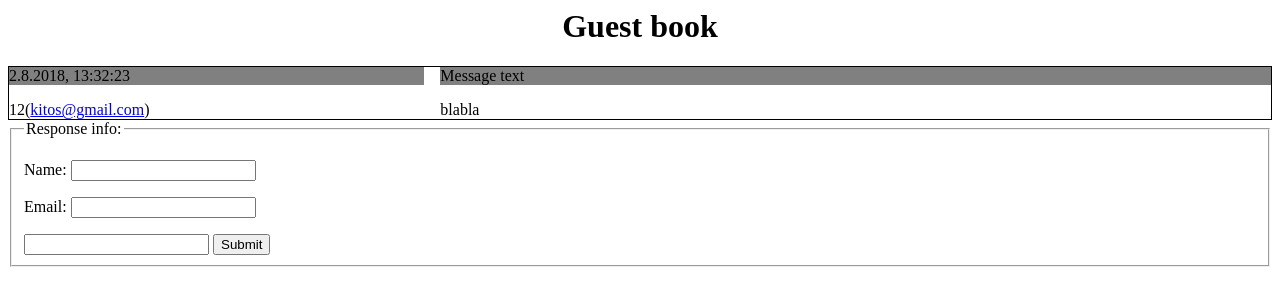
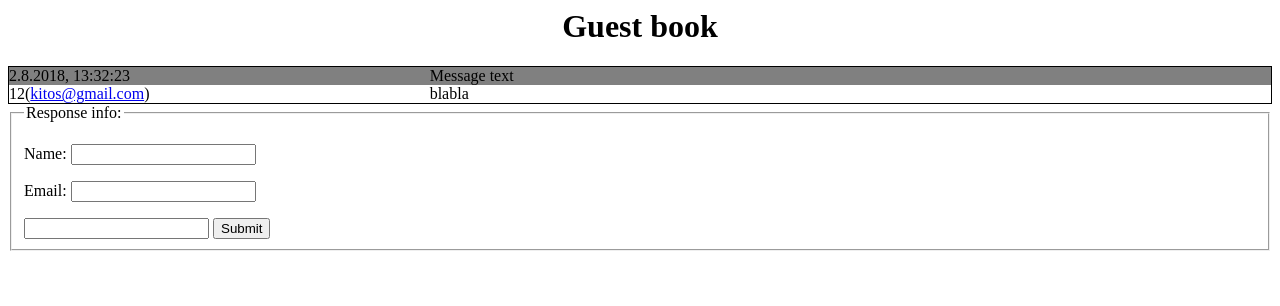
Before and after one commit to KitosFV/GuestBook, a PHP site: page / in a window 1280 px wide. Shown: the top 306 px of the page. Run offline with PHP 8.4, Linux system fonts and the light colour scheme.

Commit message:
Design update

```diff
--- a/style.css
+++ b/style.css
@@ -1,7 +1,6 @@
 .wraper{
     display: grid;
     grid-template-columns: 1fr 2fr;
-    grid-gap: 1em;
     border: solid 1px;
 }
 
```
